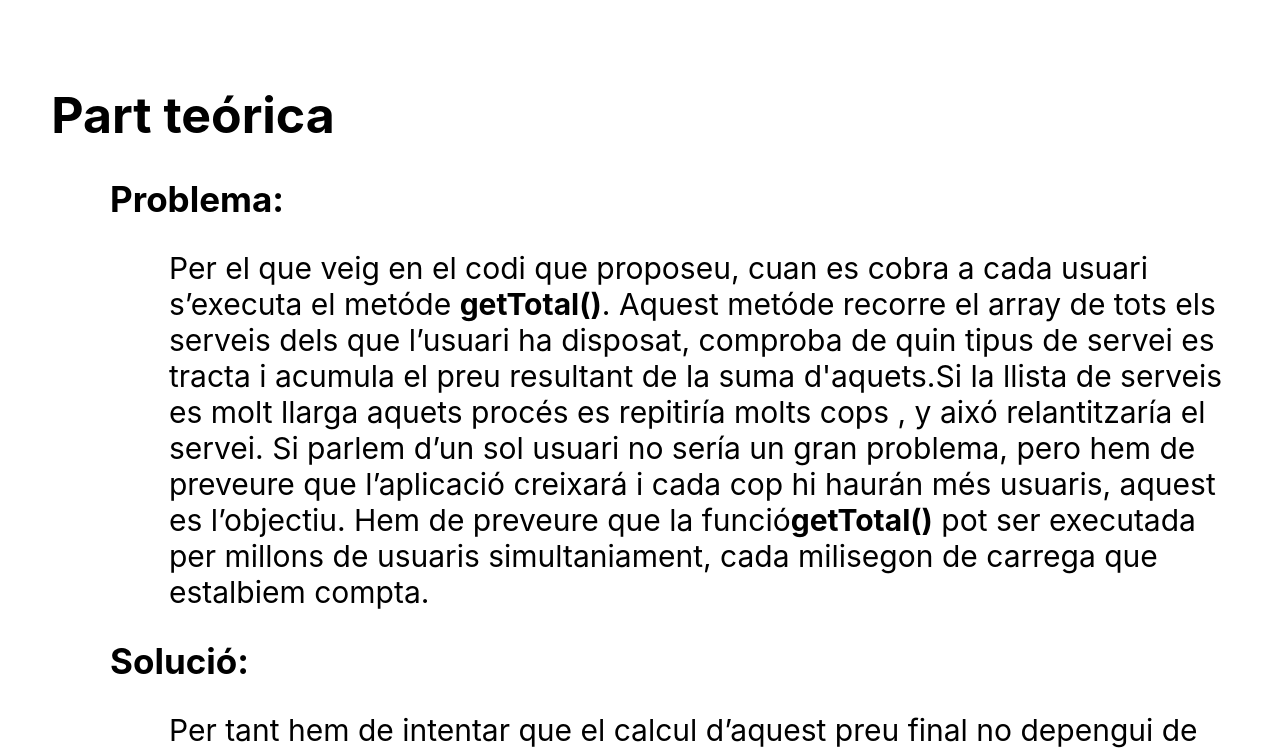
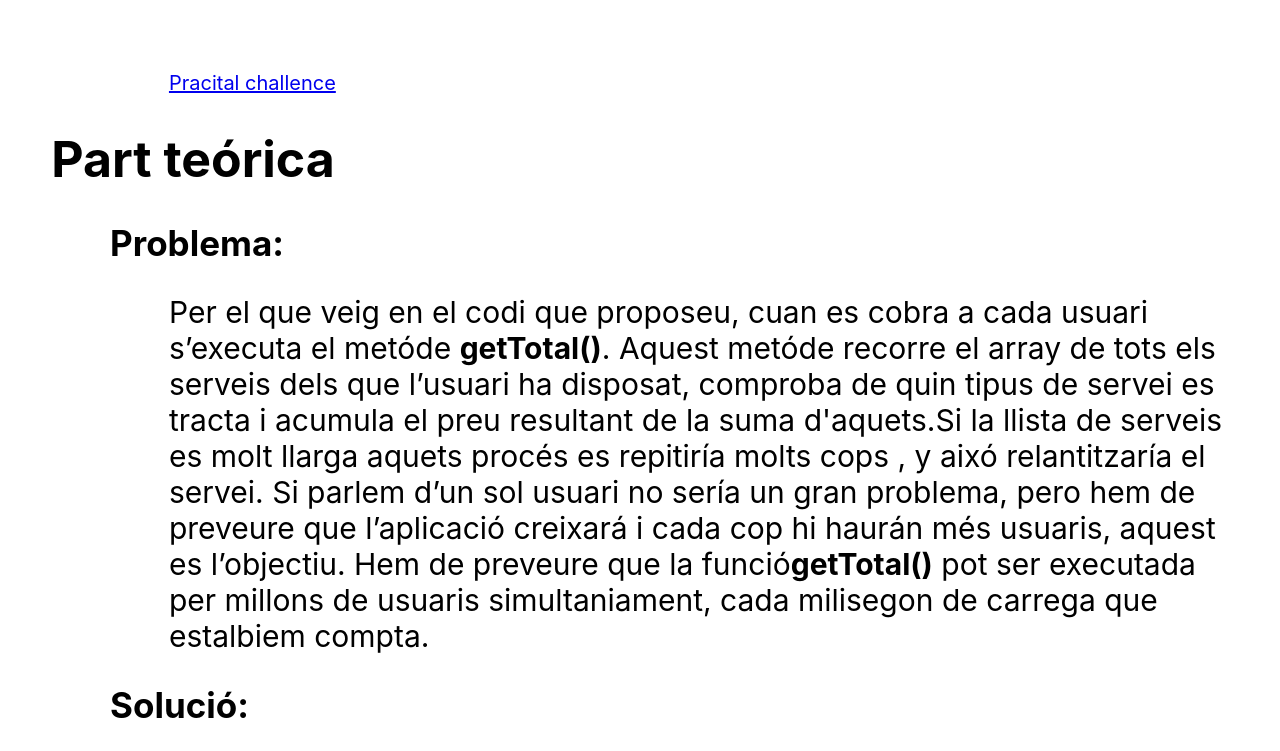
Before and after one commit to jonCroatanUto/maps, a React (Create React App) app: page /theoricalChallace in a window 1280 px wide. Shown: the top 751 px of the page. Built offline with nearby package versions, Linux system fonts and the light colour scheme.

Commit message:
link added

```diff
--- a/src/pages/TheoricChallence/theoricalChallence.tsx
+++ b/src/pages/TheoricChallence/theoricalChallence.tsx
@@ -2,9 +2,15 @@ import React from "react";
 import SchemaImage from "./schema.png";
 import pseudocode from "./pseudocode.png";
 import "./styles.css";
+import { Link } from "react-router-dom";
 function TheoricalCHallence() {
   return (
     <div className="theoricalChallence">
+      <Link to="/practicalChallace">
+        <p style={{ fontSize: "20px", textDecoration: "none" }}>
+          Pracital challence
+        </p>
+      </Link>
       <h1>Part teórica</h1>
       <h2>Problema: </h2>
       <p>
```
